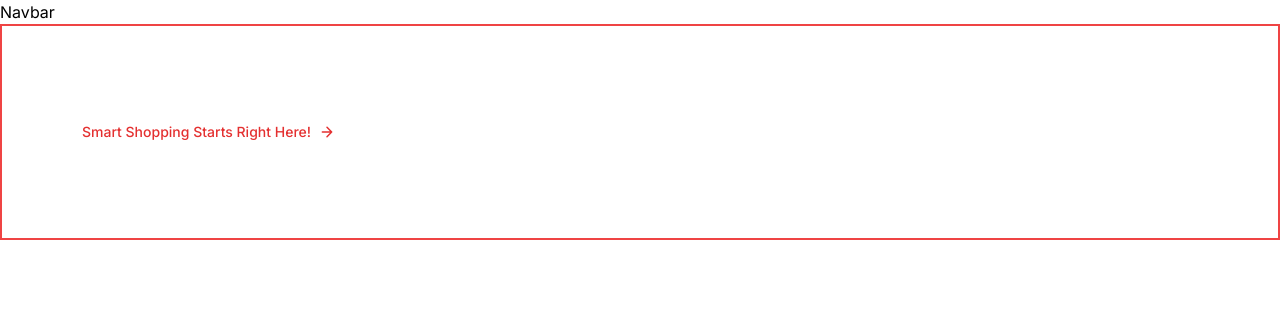
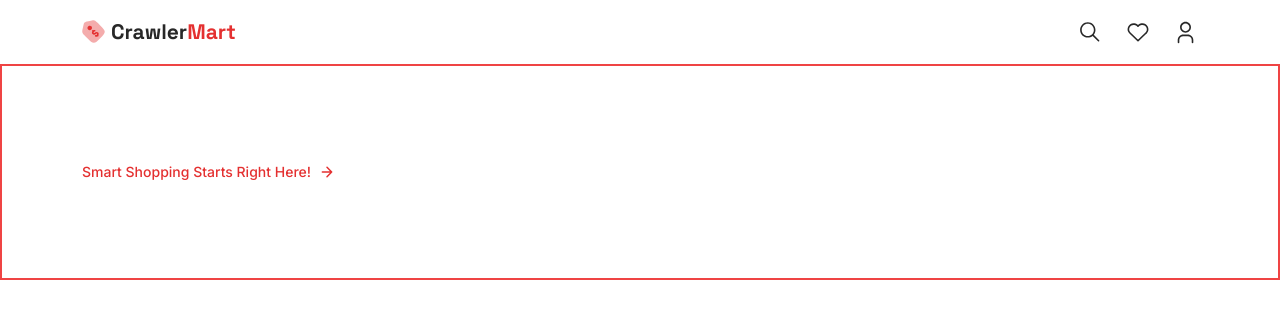
Before and after one commit to SahiLmb/Retail-Price-Tracker, a Next.js app in the folder pricetracker/: page / in a window 1280 px wide. Shown: the top 318 px of the page. Built offline with nearby package versions, Linux system fonts and the light colour scheme.

Commit message:
Updated navbar

```diff
--- a/pricetracker/components/Navbar.tsx
+++ b/pricetracker/components/Navbar.tsx
@@ -1,8 +1,44 @@
-import React from 'react'
+import Image from 'next/image'
+import Link from 'next/link'
+
+const navIcons = [
+  { src: '/assets/icons/search.svg', alt: 'search'},
+  { src: '/assets/icons/black-heart.svg', alt: 'heart' },
+  { src: '/assets/icons/user.svg', alt: 'user' },
+]
 
 const Navbar = () => {
   return (
-    <div>Navbar</div>
+    <header className="w-full">
+      <nav className="nav">
+        <Link href="/" className="flex items-center gap-1">
+        <Image
+        src="/assets/icons/logo.svg"
+          width={27}
+          height={27}
+          alt="logo"
+        />
+
+        <p className="nav-logo">
+          Crawler<span className="text-primary">Mart</span>
+          </p>
+     </Link>
+
+     <div className="flex items-center gap-5">
+      {navIcons.map((icon) => (
+        <Image
+        key={icon.alt}
+        src={icon.src}
+        alt={icon.alt}
+        width={28}
+        height={28}
+        className="object-contain"
+        />
+
+      ))}
+     </div>
+      </nav>
+    </header>
   )
 }
 
```
